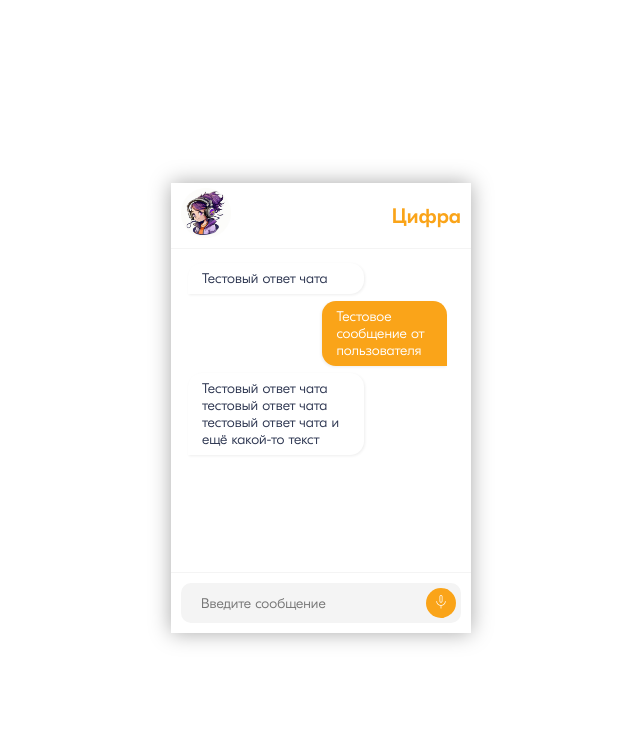
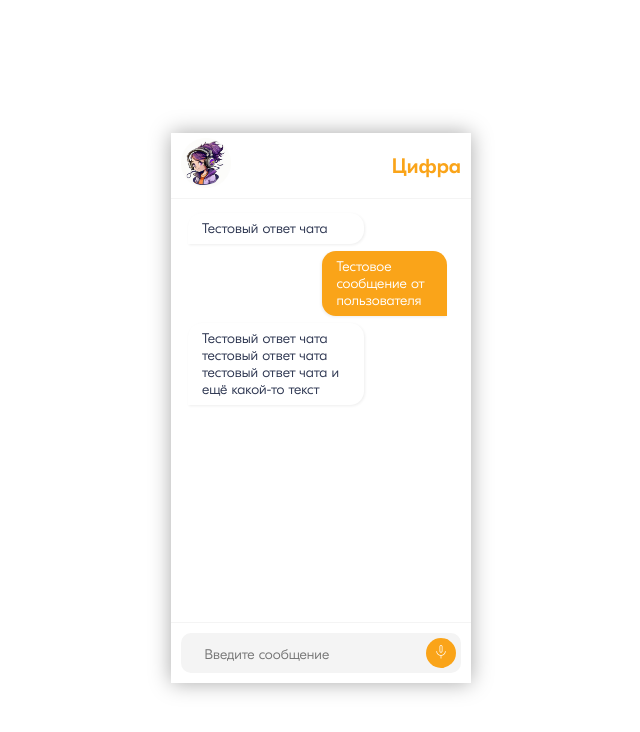
Before and after one commit to NeDanyaAtAll/hakaton-frontend, a Vue app: page / in a window 1280 px wide. Shown: the top 732 px of the page, without its empty margins (319-959 px from the left). Built offline with nearby package versions, Linux system fonts and the light colour scheme.

Commit message:
fix textarea

```diff
--- a/src/App.vue
+++ b/src/App.vue
@@ -24,7 +24,7 @@ export default {
 <style scoped>
 .main-chat-container {
   width: 300px;
-  height: min(450px, 100vh);
+  height: min(550px, 100vh);
   overflow: hidden;
   display: flex;
   flex-direction: column;
@@ -48,4 +48,11 @@ export default {
   border: 3px solid white;  /*padding вокруг плашки */
 }
 
+
+@media screen and (max-width: 600px) {
+  .main-chat-container {
+    height: 100%;
+  }
+}
+
 </style>
--- a/src/components/footer/Input.vue
+++ b/src/components/footer/Input.vue
@@ -1,8 +1,8 @@
 <template>
     <div class="input-content">
-        <input class="user-message-input" type="text" placeholder="Введите сообщение"
+        <textarea class="user-message-input" type="text" placeholder="Введите сообщение"
             @input="button.change($event.target.value)"
-        >
+        ></textarea>
     </div>
 </template>
 
@@ -11,7 +11,6 @@
 import { buttonStore } from "../../stores/button";
 
 const button = buttonStore();
-
 </script>
 
 <style scoped>
@@ -29,12 +28,13 @@ const button = buttonStore();
     text-align: start;
     appearance: auto;
     cursor: text;
+    white-space: pre-wrap;
+    overflow-wrap: break-word;
     font-size: 1em;
     font-family: inherit;
     width:100%;
-    padding: 1.5em;
-    padding-top: 1.5em;
-    padding-left: 0.5em;
-    margin: 0.5em;
+    height: 50px;
+    box-sizing: border-box;
+    padding: 1.25em;
 }
 </style>
--- a/src/style.css
+++ b/src/style.css
@@ -5,7 +5,7 @@ body{
   justify-content: center;
 }
 
-input {
+textarea {
   all: initial;
 }
 
```
